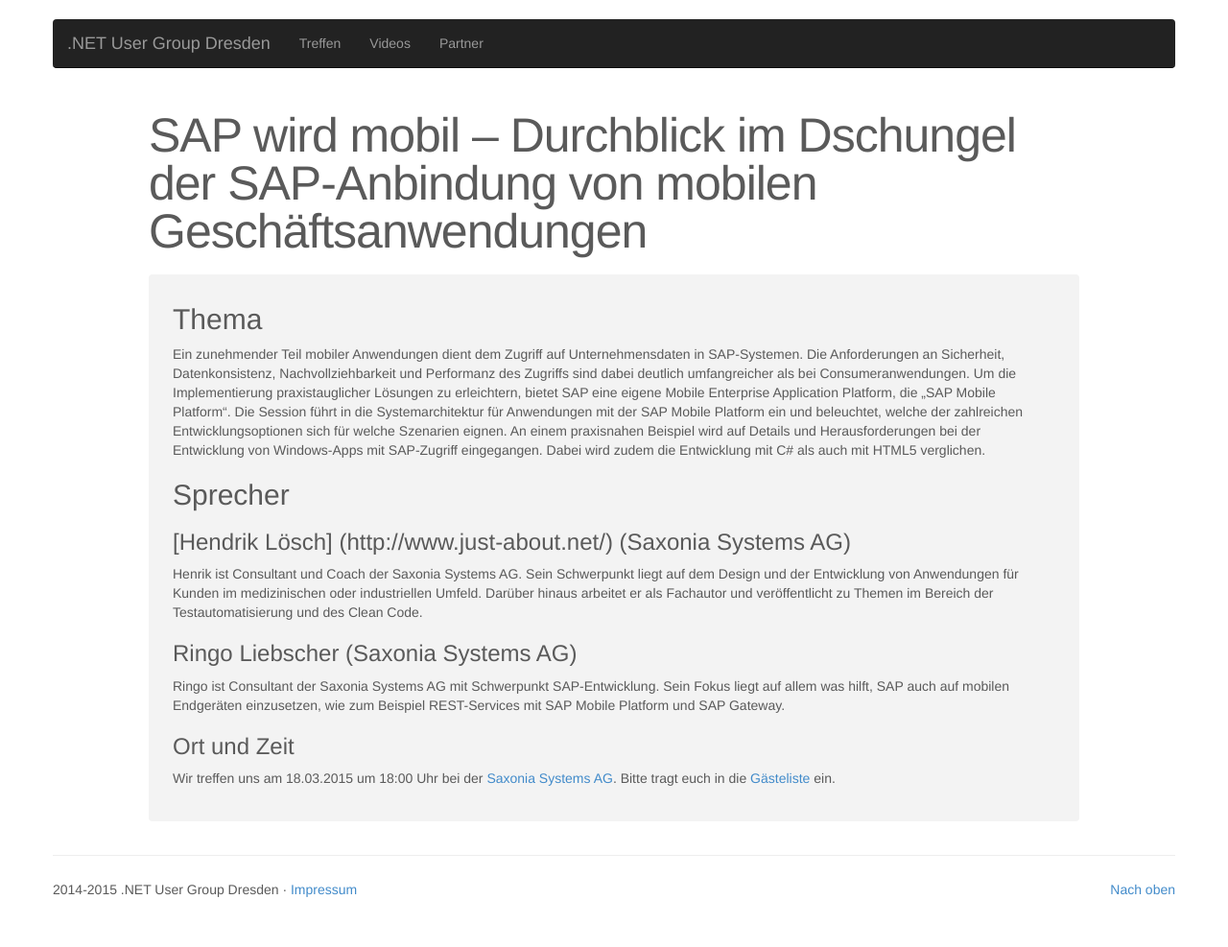
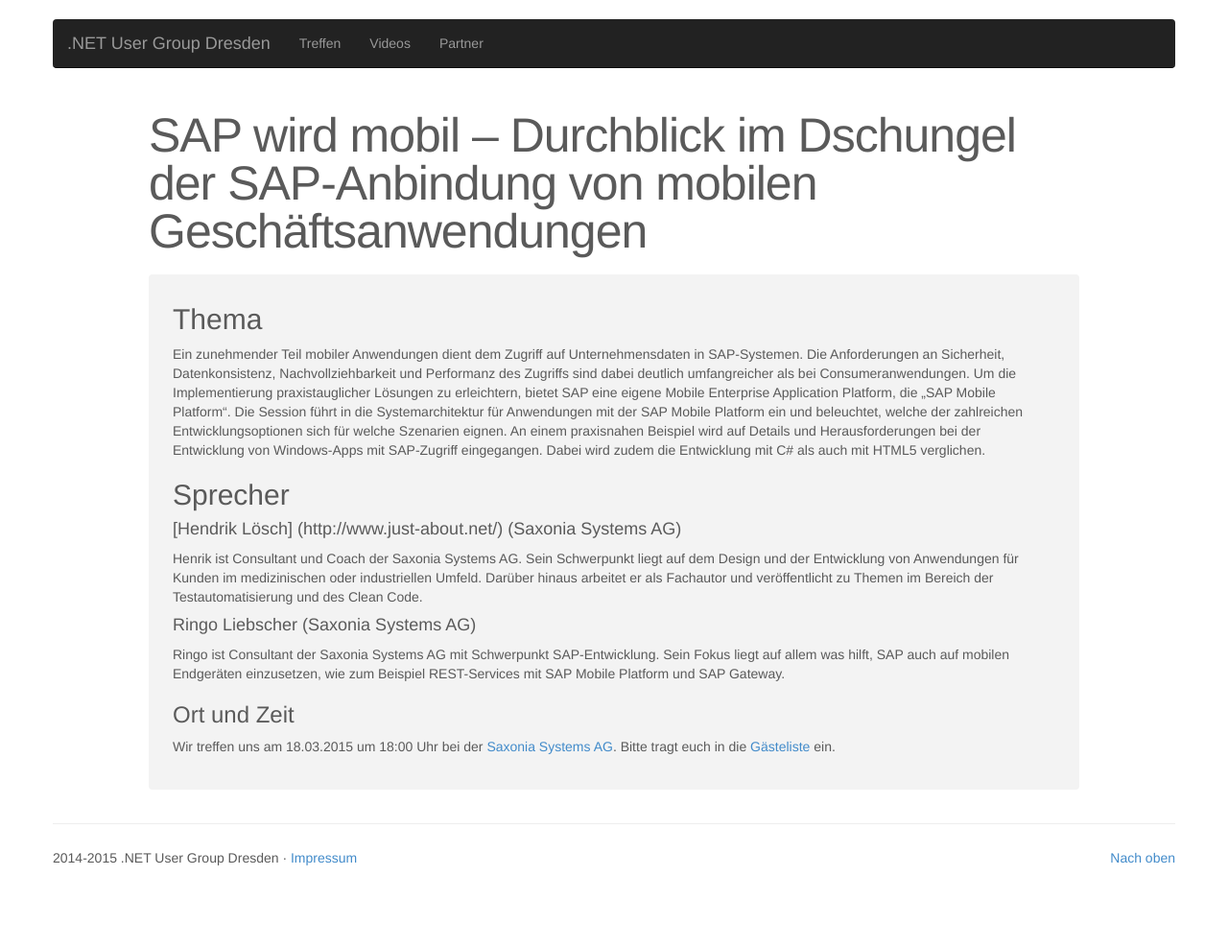
Before and after one commit to dddotnet/dddotnet.github.io, a Jekyll site: the page built from _posts/2015-03-18-Durchblick-im-Dschungel-der-SAP-Anbindung-von-mobilen-Geschäftsanwendungen.markdown, in a window 1280 px wide. Shown: the whole page at 96% size. Built offline with Jekyll 4.4.1, drawn with Linux system fonts in a browser that asks for light colours; Markdown is read by kramdown in place of the engine named in the settings; after the commit the page ends 954 px from its top, so only the background shows below that.

Commit message:
font size changed

```diff
--- a/_posts/2015-03-18-Durchblick-im-Dschungel-der-SAP-Anbindung-von-mobilen-Geschäftsanwendungen.markdown
+++ b/_posts/2015-03-18-Durchblick-im-Dschungel-der-SAP-Anbindung-von-mobilen-Geschäftsanwendungen.markdown
@@ -13,11 +13,11 @@
 
 ##Sprecher
 
-###[Hendrik Lösch] (http://www.just-about.net/) (Saxonia Systems AG)
+####[Hendrik Lösch] (http://www.just-about.net/) (Saxonia Systems AG)
 Henrik ist Consultant und Coach der Saxonia Systems AG. Sein Schwerpunkt liegt auf dem Design und der Entwicklung von Anwendungen für Kunden im medizinischen oder industriellen Umfeld. Darüber hinaus arbeitet er als Fachautor und veröffentlicht zu Themen im Bereich der Testautomatisierung und des Clean Code.
 
 
-###Ringo Liebscher (Saxonia Systems AG)
+####Ringo Liebscher (Saxonia Systems AG)
 Ringo ist Consultant der Saxonia Systems AG mit Schwerpunkt SAP-Entwicklung. Sein Fokus liegt auf allem was hilft, SAP auch auf mobilen Endgeräten einzusetzen, wie zum Beispiel REST-Services mit SAP Mobile Platform und SAP Gateway.
 
 
```
